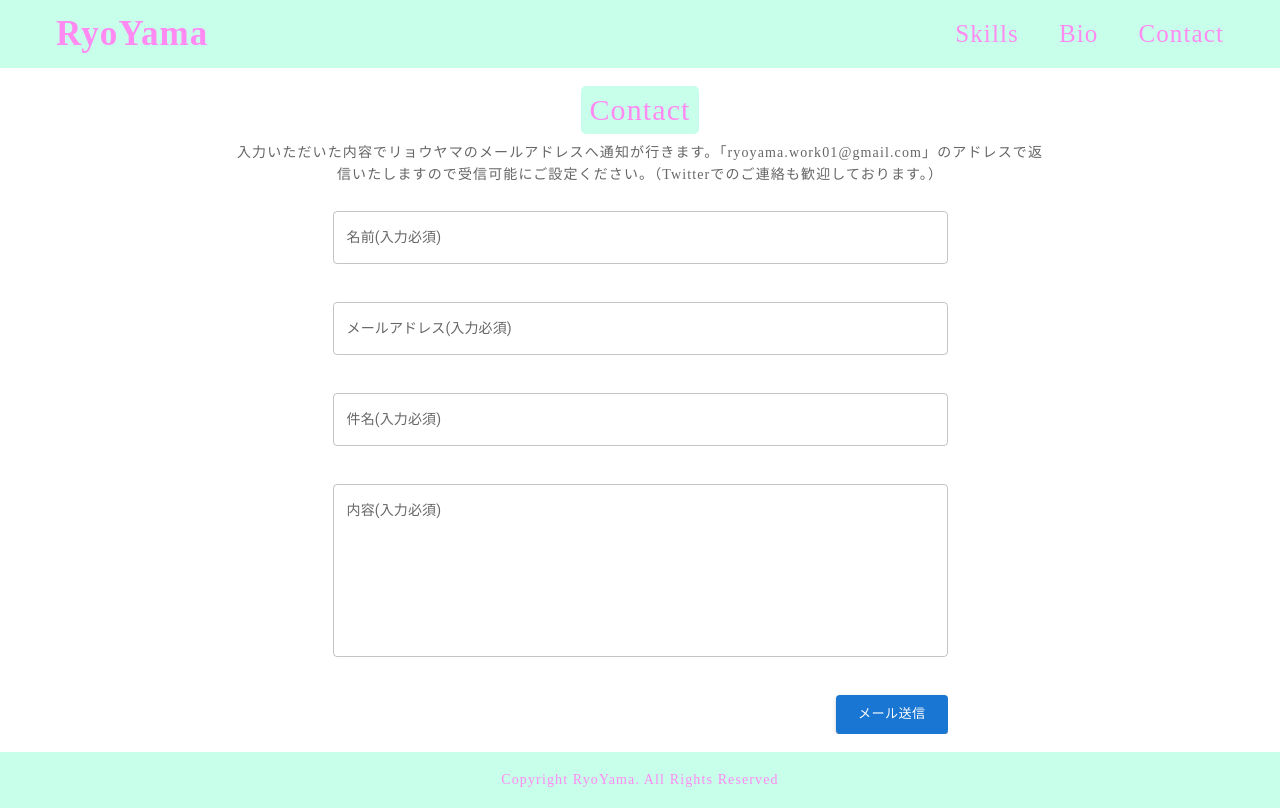
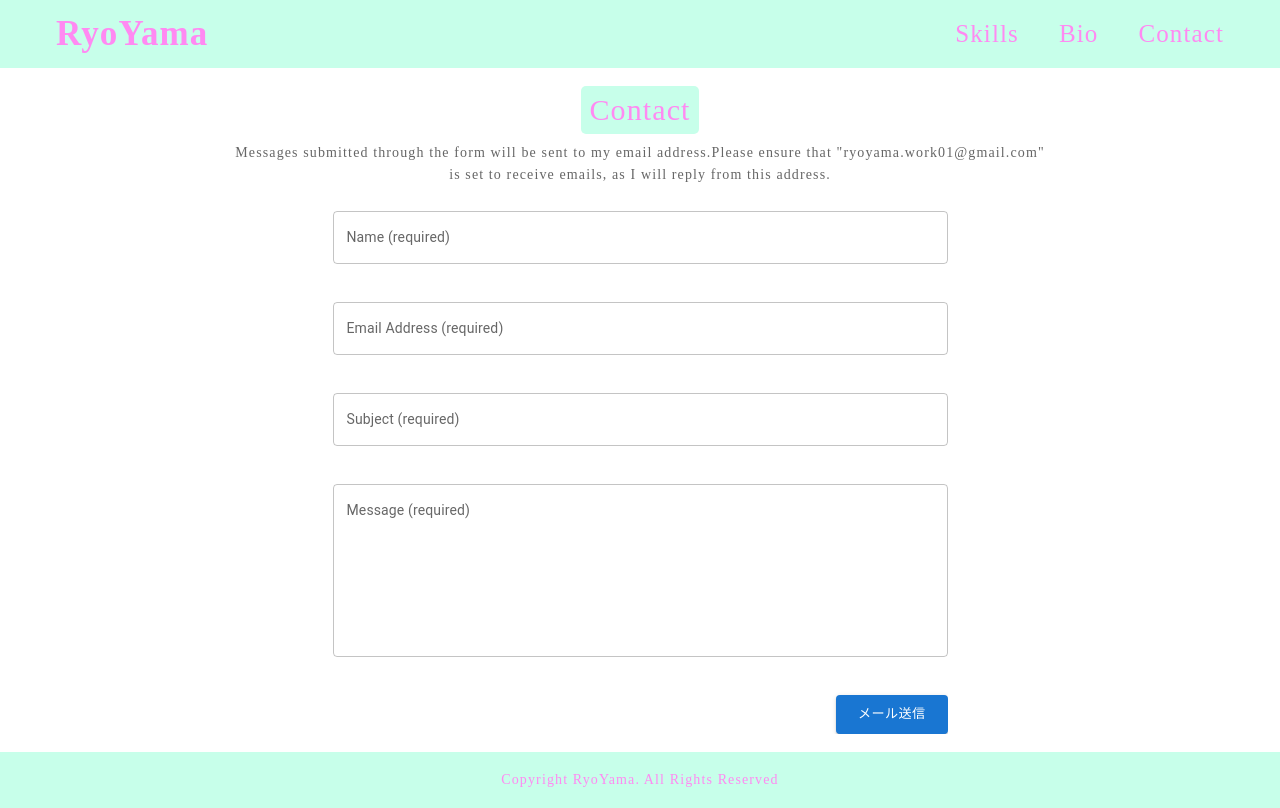
Before and after one commit to RyoYamashiro/react-portfolio-myself, a React (Create React App) app: page /contact in a window 1280 px wide. Built offline with nearby package versions, Linux system fonts and the light colour scheme; a web font is replaced by a local one.

Commit message:
changed_english_skill_and_contact_page

```diff
--- a/src/components/ContactForm.js
+++ b/src/components/ContactForm.js
@@ -13,9 +13,9 @@ import {media, space_l, space_s, font_size_l, brown, pink} from '../utils/styled
 
 
 
-const REQURED_VAL_MESSAGE = "入力必須となっております。";
-const EMAIL_VAL_MESSAGE = "Emailアドレスの形式で入力ください。";
-const MAXLENGTH_VAL_MESSAGE = "文字以内で入力ください";
+const REQURED_VAL_MESSAGE = "This field is required to submit the form.";
+const EMAIL_VAL_MESSAGE = "Please make sure to enter your email address in the correct format.";
+const MAXLENGTH_VAL_MESSAGE = "characters max.";
 const useStyles = makeStyles ({
   main_button: {
     background: '#ff8af2',
@@ -131,25 +131,25 @@ const ContactForm = () => {
       <SendMessage className={classNameSendMessage}>{state.sendMessage}</SendMessage>
           <form className="contact-form" onSubmit={handleSubmit(onSubmit)}>
             <div className="textfield-wrapper">
-              <TextField id="outlined-basic" label="名前(入力必須)" variant="outlined" fullWidth {...register("name", {required: REQURED_VAL_MESSAGE, maxLength: {value: 40, message: "40" + MAXLENGTH_VAL_MESSAGE}})}  />
+              <TextField id="outlined-basic" label="Name (required)" variant="outlined" fullWidth {...register("name", {required: REQURED_VAL_MESSAGE, maxLength: {value: 40, message: "40" + MAXLENGTH_VAL_MESSAGE}})}  />
 
               <p className="error-message">{errors.name && errors.name.message}</p>
             </div>
 
             <div className="textfield-wrapper">
-              <TextField id="outlined-basic" label="メールアドレス(入力必須)" variant="outlined" fullWidth {...register("mail", {required: REQURED_VAL_MESSAGE, pattern: {value: /^\S+@\S+$/i, message: EMAIL_VAL_MESSAGE}, maxLength: {value: 80, message: "80" + MAXLENGTH_VAL_MESSAGE}})}  />
+              <TextField id="outlined-basic" label="Email Address (required)" variant="outlined" fullWidth {...register("mail", {required: REQURED_VAL_MESSAGE, pattern: {value: /^\S+@\S+$/i, message: EMAIL_VAL_MESSAGE}, maxLength: {value: 80, message: "80" + MAXLENGTH_VAL_MESSAGE}})}  />
 
               <p className="error-message">{errors.mail && errors.mail.message}</p>
             </div>
 
             <div className="textfield-wrapper">
-              <TextField id="outlined-basic" label="件名(入力必須)" variant="outlined" fullWidth {...register("title", {required: REQURED_VAL_MESSAGE, maxLength: {value: 40, message: "40" + MAXLENGTH_VAL_MESSAGE}})} />
+              <TextField id="outlined-basic" label="Subject (required)" variant="outlined" fullWidth {...register("title", {required: REQURED_VAL_MESSAGE, maxLength: {value: 40, message: "40" + MAXLENGTH_VAL_MESSAGE}})} />
               <p className="error-message">{errors.title && errors.title.message}</p>
             </div>
 
 
             <div className="textfield-wrapper">
-              <TextField id="outlined-basic" label="内容(入力必須)" variant="outlined" fullWidth multiline rows={7} {...register("message", {required: REQURED_VAL_MESSAGE, maxLength: {value: 500, message: "500" + MAXLENGTH_VAL_MESSAGE}})}  />
+              <TextField id="outlined-basic" label="Message (required)" variant="outlined" fullWidth multiline rows={7} {...register("message", {required: REQURED_VAL_MESSAGE, maxLength: {value: 500, message: "500" + MAXLENGTH_VAL_MESSAGE}})}  />
               <p className="error-message">{errors.message && errors.message.message}</p>
             </div>
             <Button className={classes.main_button} variant="contained" size="large" type="submit">メール送信</Button>
--- a/src/components/LanguageList.js
+++ b/src/components/LanguageList.js
@@ -29,11 +29,11 @@ function LanguageList(){
   const [sortedLanguageList, fetchRequestState, converseCountToPercentage] = useSkills();
   return(
     <>
-      <SecondTitle title="Languages" subtitle="私が使用可能な言語を一覧にしております。(パーセンテージはgithubAPIにより、リポジトリ内に格納されているファイルの拡張子の数×10%で算出しておりますので、熟練度とは異なります。)" />
+      <SecondTitle title="Languages" subtitle="Here’s a list of programming languages I’ve used.(The percentages come from GitHub API and are based on file extensions in my repos — they don’t necessarily reflect how skilled I am with each one.)" />
       <LanguageListContainer>
          {
            fetchRequestState === requestStates.loading && (
-             <p className="description">取得中...</p>
+             <p className="description">Loading...</p>
            )
          }
          {
@@ -53,7 +53,7 @@ function LanguageList(){
           }
          {
            fetchRequestState === requestStates.error && (
-             <p className="description">エラーが発生しました</p>
+             <p className="description">Something went wrong. Please try again later.</p>
            )
          }
       </LanguageListContainer>
--- a/src/components/TechniqueList.js
+++ b/src/components/TechniqueList.js
@@ -15,7 +15,7 @@ const TechniqueContainer = styled.div`
 function TechniqueList(){
   return(
     <>
-      <SecondTitle title="Techniques on This Site" subtitle="こちらのポートフォリオサイトの各ページ上で使用してる技術を紹介します。" />
+      <SecondTitle title="Techniques on This Site" subtitle="Here are the technologies I used to build each part of this portfolio website." />
       <TechniqueContainer>
         {
           techniqueData.map((page, index) => <TechniqueCard key={index} page={page} />)
--- a/src/data/techniqueData.js
+++ b/src/data/techniqueData.js
@@ -4,23 +4,23 @@ const techniqueData = [
     techniques: [
       {
         usedTechnique: 'React',
-        info: 'Create React Appにより環境構築して、全体的にReactの基本的な技術を使用しております。'
+        info: 'I built the project with Create React App and mainly used core React features across the site.'
       },
       {
         usedTechnique: 'react-dom-router',
-        info: 'SPAサイトにするため基本的な操作を使用しております。'
+        info: 'I used fundamental React features to implement this site as a Single Page Application (SPA).'
       },
       {
-        usedTechnique: 'レスポンシブデザイン',
-        info: '各ページにスマホ表示用のスタイルも適応しております。'
+        usedTechnique: 'Responsive Design',
+        info: 'Each page includes styles optimized for mobile display to ensure a smooth user experience across devices.'
       },
       {
         usedTechnique: 'MUI',
-        info: 'ボタン・モーダルなどのパーツはMUIライブラリを使用しております。'
+        info: 'For components like buttons and modals, I used the MUI (Material-UI) library to ensure consistency and accessibility.'
       },
       {
         usedTechnique: 'styled-components',
-        info: '各コンポーネントでスタイルを指定するため使用しております。'
+        info: 'I use it to apply styles directly within each component for better modularity and maintainability.'
       }
     ]
   },
@@ -29,11 +29,11 @@ const techniqueData = [
     techniques: [
       {
         usedTechnique: 'GithubAPI',
-        info: '使用可能言語の習得度を数値化して表示するために、Githubアカウントのリポジトリ内にアップロードされてるファイルの拡張子の数を拾っております。'
+        info: 'In order to numerically represent my familiarity with each language, I collect the number of file extensions uploaded in my GitHub repositories and use them as the basis for percentage estimates.'
       },
       {
         usedTechnique: 'useEffect',
-        info: 'GithubAPIが非同期処理なので、データ抽出後にレンダー処理などするために使用しております。'
+        info: 'Because the GitHub API is asynchronous, I handle the data after it has been fetched to trigger rendering and other related processes.'
       }
     ]
   },
@@ -41,8 +41,8 @@ const techniqueData = [
     pageName: 'Bio',
     techniques: [
       {
-        usedTechnique: 'ページ独自での使用技術無し',
-        info: '全ページで使用しているMUIを主に使用しております。'
+        usedTechnique: 'This page doesn’t use any unique technologies.',
+        info: 'MUI, which is used site-wide, is the primary library used on this page as well.'
       }
     ]
   },
@@ -51,11 +51,11 @@ const techniqueData = [
     techniques: [
       {
         usedTechnique: 'React Hook form',
-        info: '問い合わせフォームの入力内容をバリデーションするため使用しております。'
+        info: 'This is used to perform validation on the input fields in the contact form to ensure correct data is submitted.'
       },
       {
         usedTechnique: 'EmailJS',
-        info: '問い合わせフォームに入力した内容をリョウヤマ本人に通知が来るように同期しております。'
+        info: 'When a message is submitted through the contact form, a notification is sent to me in real time.'
       }
     ]
   },
--- a/src/pages/Contact.js
+++ b/src/pages/Contact.js
@@ -3,7 +3,7 @@ import ContactForm from '../components/ContactForm';
 function Contact(){
   return(
     <>
-      <Title title="Contact" subtitle="入力いただいた内容でリョウヤマのメールアドレスへ通知が行きます。「ryoyama.work01@gmail.com」のアドレスで返信いたしますので受信可能にご設定ください。（Twitterでのご連絡も歓迎しております。）" />
+      <Title title="Contact" subtitle='Messages submitted through the form will be sent to my email address.Please ensure that "ryoyama.work01@gmail.com" is set to receive emails, as I will reply from this address.' />
       <ContactForm />
     </>
   );
--- a/src/pages/Skills.js
+++ b/src/pages/Skills.js
@@ -6,7 +6,7 @@ import TechniqueList from '../components/TechniqueList';
 function Skills(){
   return (
     <>
-      <Title title="Skills" subtitle="リョウヤマの使用可能技術を紹介するページです。" />
+      <Title title="Skills" subtitle="Here are the technologies I’m familiar with and use in my projects." />
       <LanguageList />
       <TechniqueList />
     </>
```
